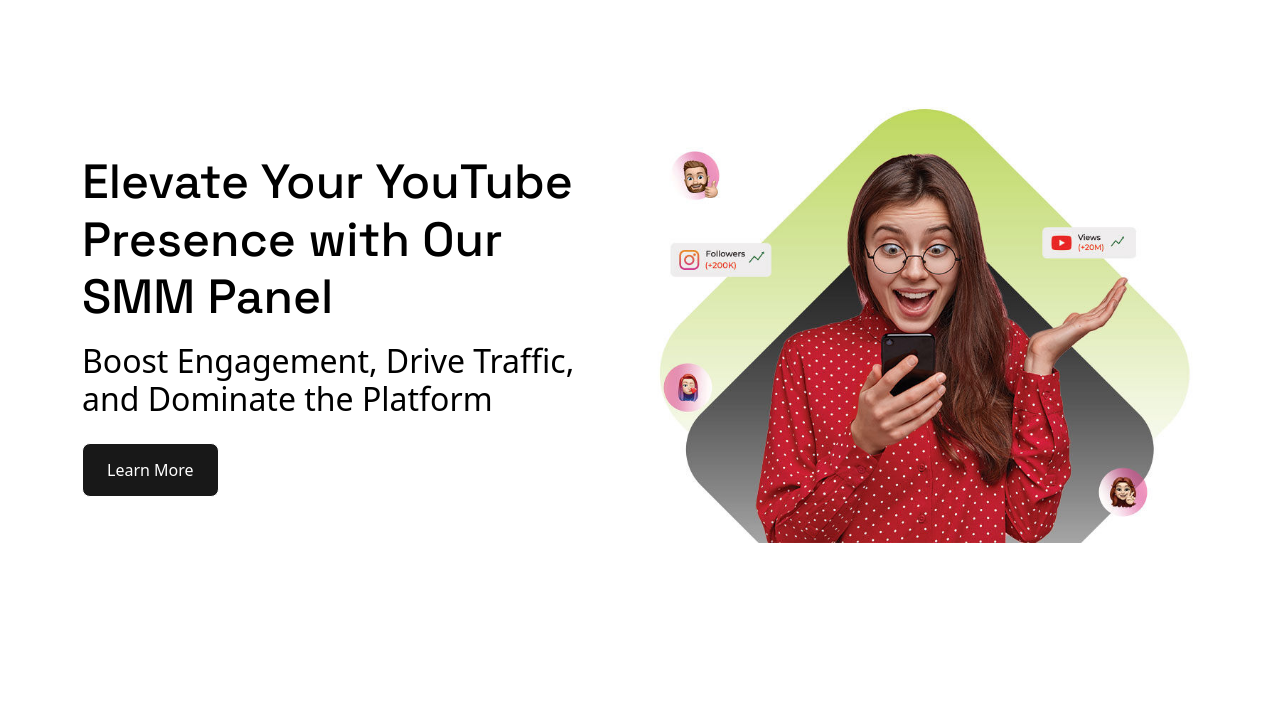
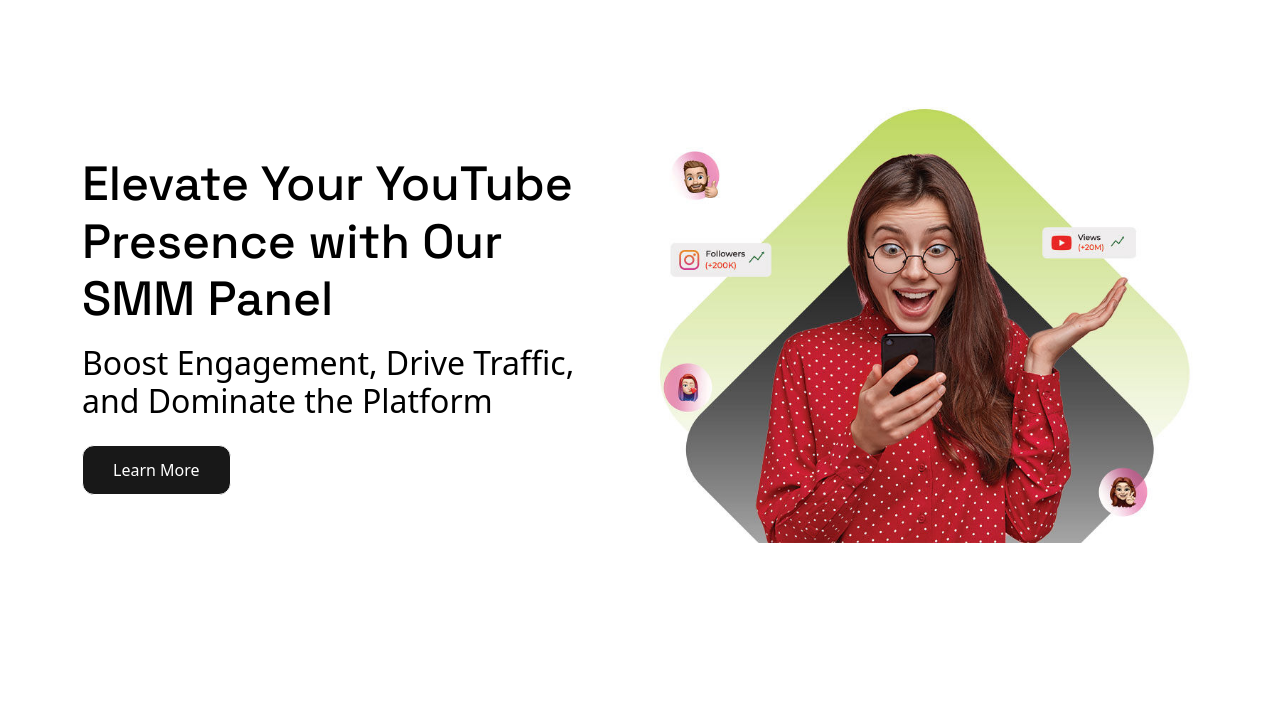
Before and after one commit to ytlab23/youtube-smm-panel-html, a website built with Parcel: page index.html in a window 1280 px wide. Shown: the part 75-800 px from the top of the page. Built offline with nearby package versions, Linux system fonts and the light colour scheme.

Commit message:
Update index.css

```diff
--- a/index.css
+++ b/index.css
@@ -103,7 +103,7 @@ body{font-weight:400; font-style:normal; text-decoration:none; text-transform:no
 .home-form{gap:var(--dl-space-space-unit); width:100%; height:auto; display:flex; flex-direction:column;}
 .home-name{width:100%;}
 .home-email{width:100%;}
-.home-button{color:rgb(255,255,255); align-self:flex-start; margin-top:0; transition:0.3s; padding-top:14px; border-color:var(--dl-color-gray-white); border-width:1px; padding-left:var(--dl-space-space-oneandhalfunits); border-radius:var(--dl-radius-radius-radius4); padding-right:var(--dl-space-space-oneandhalfunits); padding-bottom:14px; background-color:rgb(24,24,24); border-top-left-radius:var(--dl-radius-radius-radius8); border-top-right-radius:var(--dl-radius-radius-radius8); border-bottom-left-radius:var(--dl-radius-radius-radius8); border-bottom-right-radius:var(--dl-radius-radius-radius8); transition:all 0.3s;}
+.home-button{color:rgb(255,255,255); align-self:flex-start; margin-top:0; transition:0.3s; padding-block:12px; border-color:var(--dl-color-gray-white); border-width:1px; padding-inline:30px; border-radius:var(--dl-radius-radius-radius4); background-color:rgb(24,24,24); border-radius:12px; transition:all 0.3s;}
 .home-button2{margin-top:20px; color:var(--green); align-self:flex-start; transition:0.3s; padding-top:10px; border-color:var(--green); border-width:1px; padding-left:var(--dl-space-space-oneandhalfunits); border-radius:var(--dl-radius-radius-radius4); padding-right:var(--dl-space-space-oneandhalfunits); padding-bottom:10px; background-color:transparent; border-top-left-radius:var(--dl-radius-radius-radius8); border-top-right-radius:var(--dl-radius-radius-radius8); border-bottom-left-radius:var(--dl-radius-radius-radius8); border-bottom-right-radius:var(--dl-radius-radius-radius8); transition:all 0.3s;}
 .home-button2:hover{color:#000000; border-color:var(--dl-color-gray-black); border-width:1px; background-color:var(--green);}
 .home-button:hover{color:#000000; border-color:var(--dl-color-gray-black); border-width:1px; background-color:#b9ff66;}
```
